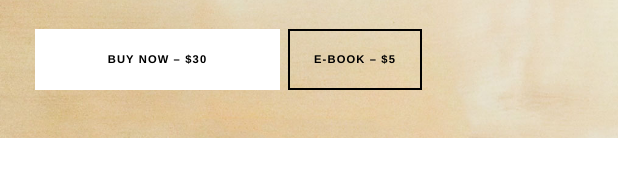
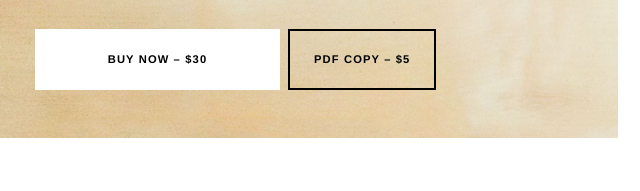
Before and after one commit to josephbergdoll/shift-2014, a plain HTML site: page index.html in a window 1280 px wide. Shown: the part 721-912 px from the top of the page, 630-1270 px from the left. Drawn offline with nearby package versions, Linux system fonts and the light colour scheme.

Commit message:
pdf copy

```diff
--- a/index.html
+++ b/index.html
@@ -47,7 +47,7 @@
     <div class="block-half project-hero">
       <h1>A book about a project about leaving behind one's comfort zone and seeking new adventures.</h1>
       <p>The SHIFT magazine is finally here. Stories from each participant, the collection of posters shown at SHIFT, and a collection of photos from the exhibition. All beautifully printed in a 130 page full-color perfect bound magazine.</p>
-      <div class="buttons"><a class="button button-purchase" href="#">Buy Now &ndash; $30</a><a class="button button-hollow" href="#">E-book &ndash; $5</a></div>
+      <div class="buttons"><a class="button button-purchase" href="#">Buy Now &ndash; $30</a><a class="button button-hollow" href="#">PDF Copy &ndash; $5</a></div>
     </div>
   </div>
 </section>
```
